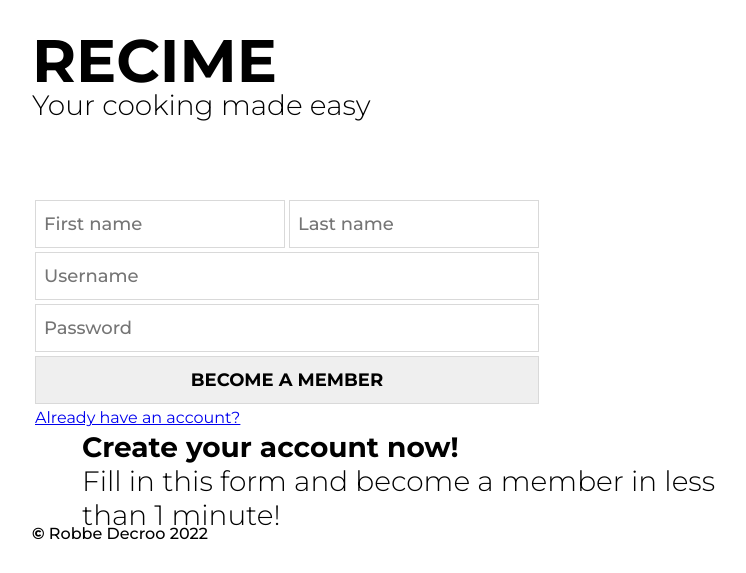
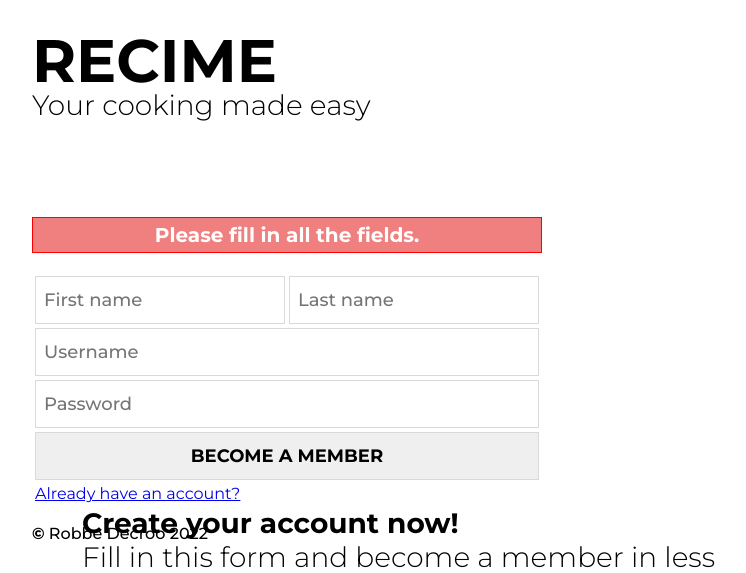
Before and after one commit to tm-robbedecroo/pm-portfolio, a PHP site: page /index.php?err=1 in a window 1280 px wide. Shown: the part 166-739 px from the top of the page, without its empty margins (68-814 px from the left). Before the commit the page ends 706 px from the top, so only its background shows below. Run offline with PHP 8.4, Linux system fonts and the light colour scheme.

Commit message:
Bug gefixt waar registratie succesvol verliep wanneer velden leeg waren.

```diff
--- a/css/style.css
+++ b/css/style.css
@@ -59,6 +59,16 @@ nav ul li:hover, .active, input[type="submit"]:hover, button:hover {
 
 .form-wrapper {
     margin-top: 75px;
+}
+
+.err {
+    border: 1px solid red;
+    background-color: lightcoral;
+    color: white;
+    font-weight: 700;
+    font-size: 20px;
+    text-align: center;
+    padding: 5px;
 }
 
 .register-wrapper {
--- a/index.php
+++ b/index.php
@@ -25,6 +25,17 @@
         <div class="form-wrapper">
             <div class="register-wrapper" id="register-wrapper">
                 <div class="register-form">
+                    <?php
+
+                    if(isset($_GET["err"]))
+                    {
+                        if($_GET["err"] == 1)
+                        {
+                            echo '<p class="err">Please fill in all the fields.</p>';
+                        }
+                    }
+
+                    ?>
                     <table>
                         <form method="post" action="php/register.php">
                             <tr>
@@ -53,6 +64,17 @@
             </div>
             <div class="login-wrapper" id="login-wrapper">
                 <div class="login-form">
+                    <?php
+
+                    if(isset($_GET["err"]))
+                    {
+                        if($_GET["err"] == 1)
+                        {
+                            echo '<p class="err">Please fill in all the fields.</p>';
+                        }
+                    }
+
+                    ?>
                     <table>
                         <form method="post" action="php/login.php">
                             <tr>
```
Also changed, not shown: php/register.php (+7 -0 lines).
